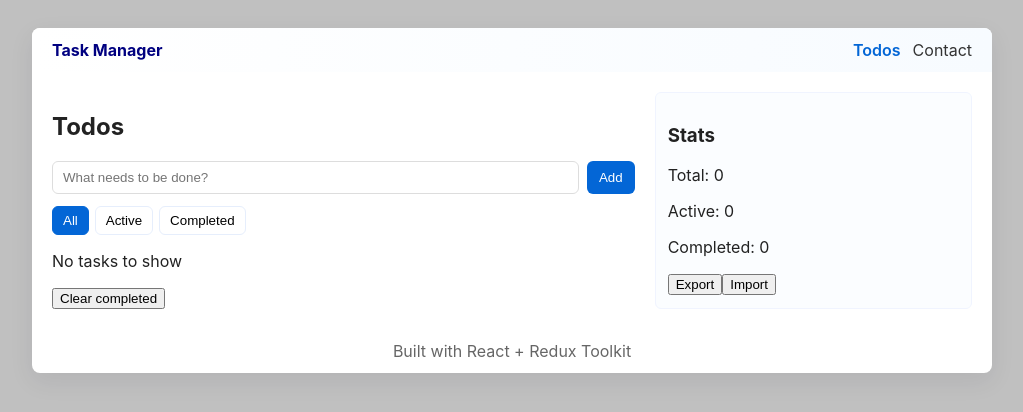
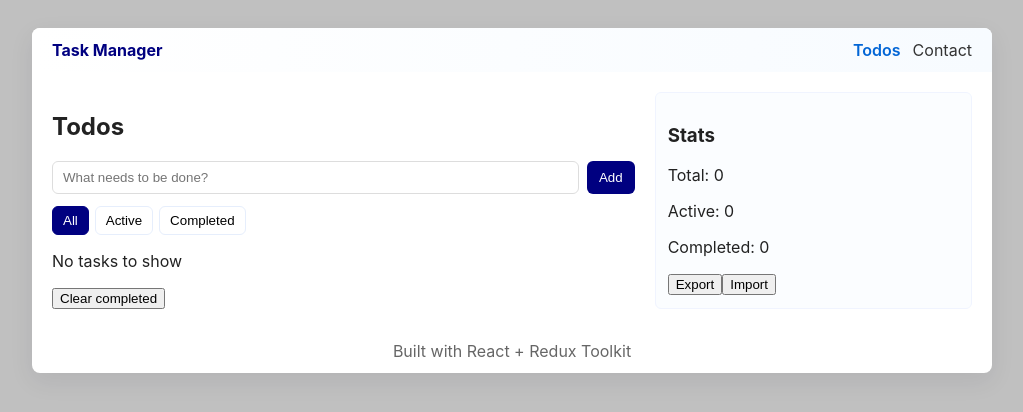
Before and after one commit to david-foy89/Task-Management-App, a React (Create React App) app: page /todos in a window 1280 px wide. Shown: the top 412 px of the page, without its empty margins (128-1151 px from the left). Built offline with nearby package versions, Linux system fonts and the light colour scheme.

Commit message:
fix: update button colors to navy for consistency

```diff
--- a/src/App.css
+++ b/src/App.css
@@ -71,7 +71,7 @@ body {
 }
 .todo-form button {
   padding: 8px 12px;
-  background: var(--brand);
+  background: navy;
   color: #fff;
   border: none;
   border-radius: 6px;
@@ -87,9 +87,9 @@ body {
   background: #fff;
 }
 .filters button.selected {
-  background: var(--brand);
+  background: navy;
   color: #fff;
-  border-color: var(--brand);
+  border-color: navy;
 }
 .todo-list {
   list-style: none;
```
